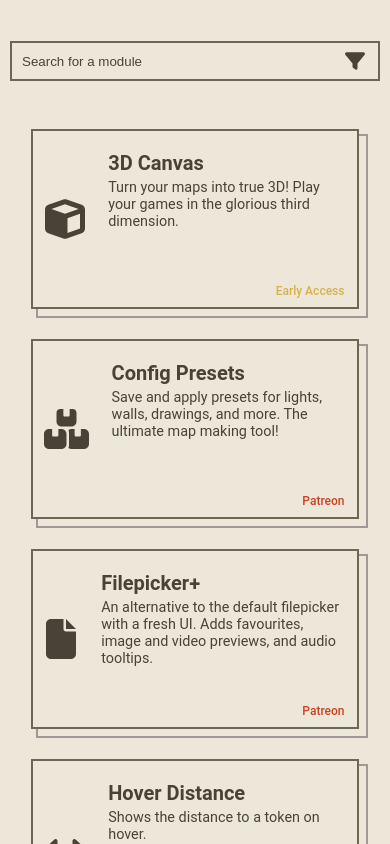
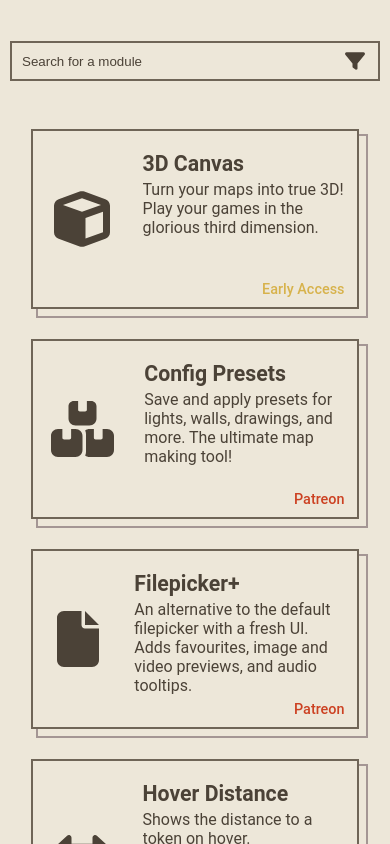
Before and after one commit to theripper93/theripper93.com, a React (Vite) app: page / in a window 390 px wide. Shown: the part 980-1824 px from the top of the page. Built offline with nearby package versions, Linux system fonts and the light colour scheme; a web font is replaced by a local one.

Commit message:
Module Card Fixes

```diff
--- a/src/styles/items/card-hollow.css
+++ b/src/styles/items/card-hollow.css
@@ -161,11 +161,23 @@
 }
 
 @media screen and (max-width: 450px) {
+  .card-hollow .icon-wrapper {
+    padding: 30px;
+  }
+
   .card-hollow .icon-wrapper .fa-5x {
-    font-size: 2.5rem;
+    font-size: 3.5rem;
+  }
+
+  .card-hollow h4 {
+    font-size: 1.33rem;
+  }
+
+  .card-hollow p {
+    font-size: 1rem;
   }
 
   .card-hollow .status {
-    font-size: 0.75rem;
+    font-size: 0.90rem;
   }
 }
```
